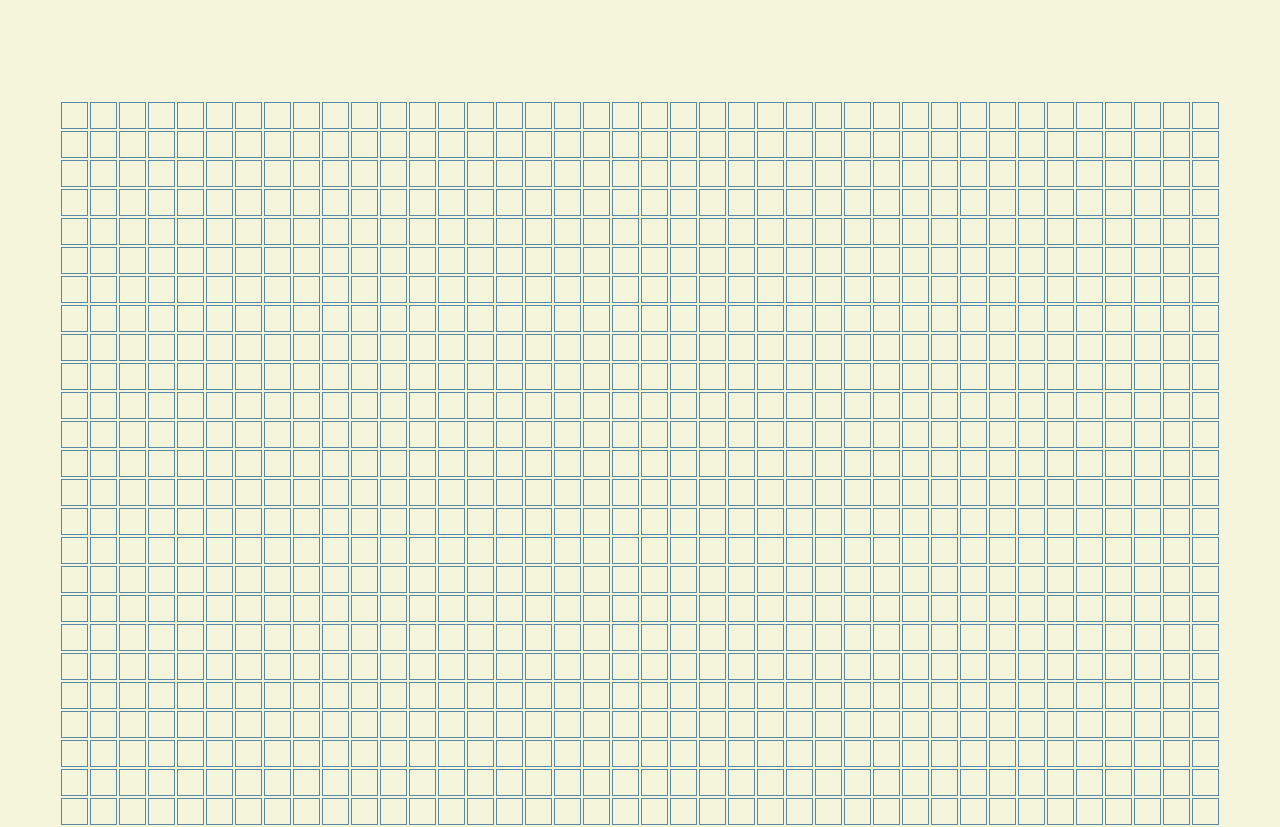
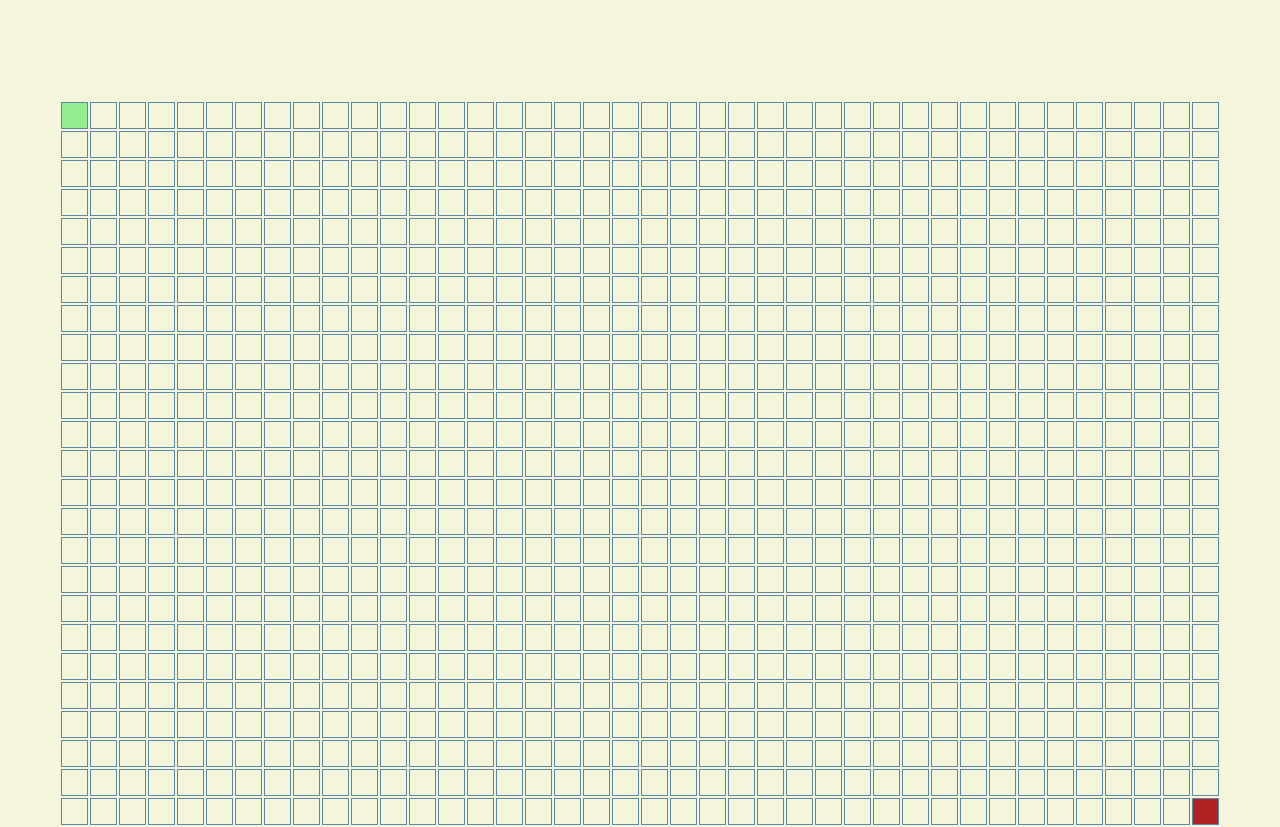
Before and after one commit to milanpatel1022/pathfinding_visualizer, a React (Create React App) app: page / in a window 1280 px wide. Built offline with nearby package versions, Linux system fonts and the light colour scheme.

Commit message:
identified and styled starting and end points. currently hard coded, but will allow user to move these points around in future.

```diff
--- a/src/components/Node.css
+++ b/src/components/Node.css
@@ -4,3 +4,11 @@
     outline: 1px solid rgb(90, 136, 169);
     /* display: inline-block; */
   }
+
+.startPoint {
+  background-color: lightgreen;
+}
+
+.endPoint {
+  background-color: firebrick;
+}
--- a/src/components/Node.js
+++ b/src/components/Node.js
@@ -3,8 +3,15 @@ import './Node.css'
 
 class Node extends Component {
   render() {
+    const {row, col, isStart, isEnd} = this.props;
+
+    //give start and end node a class name so we can style them accordingly.
+    const nodeClass = isStart ? 'startPoint' : isEnd ? 'endPoint' : '';
+    console.log(nodeClass)
+
     return (
-      <div className="node"></div>
+      //each node has two classes. node class & an extra one to identify if it is a startPoint, endPoint or neither
+      <div className={`node ${nodeClass}`}></div>
     )
   }
 }
--- a/src/components/Pathfinder.js
+++ b/src/components/Pathfinder.js
@@ -2,6 +2,14 @@ import React, { Component } from 'react'
 import Node from './Node'
 
 import './Pathfinder.css'
+
+const rows = 25
+const cols = 40
+
+const START_ROW = 0
+const START_COL = 0
+const END_ROW = rows-1
+const END_COL = cols-1
 
 class Pathfinder extends Component {
 
@@ -14,18 +22,18 @@ class Pathfinder extends Component {
 
     //create the grid as soon as this component is inserted into the DOM & update state.grid (which is initially an empty array)
     componentDidMount(){
-        const newGrid = this.createGrid(25, 40);
+        const newGrid = this.createGrid();
         this.setState({grid: newGrid}, () => console.log(this.state.grid))
     }
 
     //create 2D array/grid (each cell is an object containing info.)
-    createGrid = (ROWS, COLS) => {
+    createGrid = () => {
         const grid = []
 
-        for (let row = 0; row < ROWS; row++){
+        for (let row = 0; row < rows; row++){
             const curRow = []
 
-            for (let col = 0; col < COLS; col++){
+            for (let col = 0; col < cols; col++){
                 const node = this.createCell(row, col)
                 curRow.push(node)
             }
@@ -36,11 +44,13 @@ class Pathfinder extends Component {
         return grid
     };
 
-    //each cell stores: its row and col (for now)
+    //each cell stores: its row and col & if it is the starting/end point
     createCell = (row, col) => {
         return {
             row: row,
-            col: col
+            col: col,
+            isStart: row === START_ROW && col === START_COL,
+            isEnd: row === END_ROW && col === END_COL,
         }
     }
 
@@ -58,7 +68,7 @@ class Pathfinder extends Component {
                                     {row.map((node, nodeIdx) => {
                                         return (
                                             <td key={nodeIdx}>
-                                                <Node row={row} col={nodeIdx}/>
+                                                <Node row={row} col={nodeIdx} isStart={node.isStart} isEnd={node.isEnd}/>
                                             </td>
                                         )
                                     })}
```
